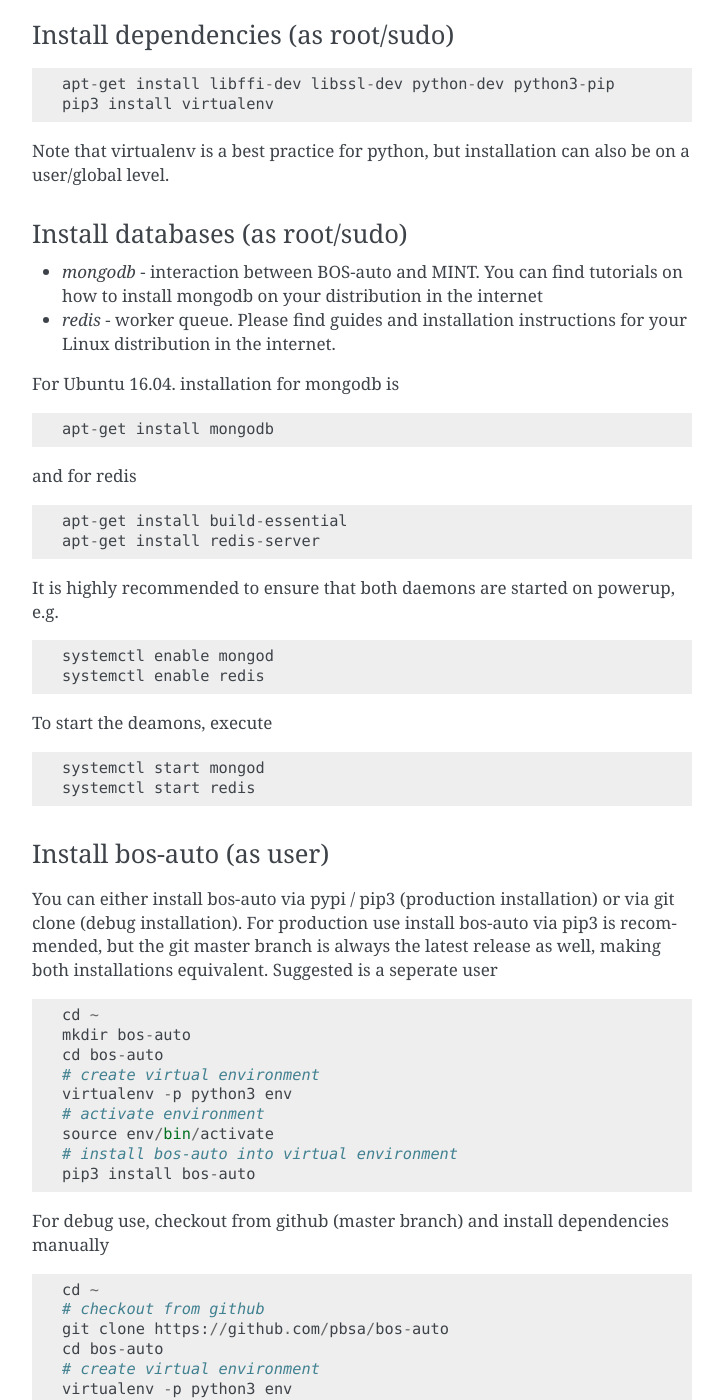
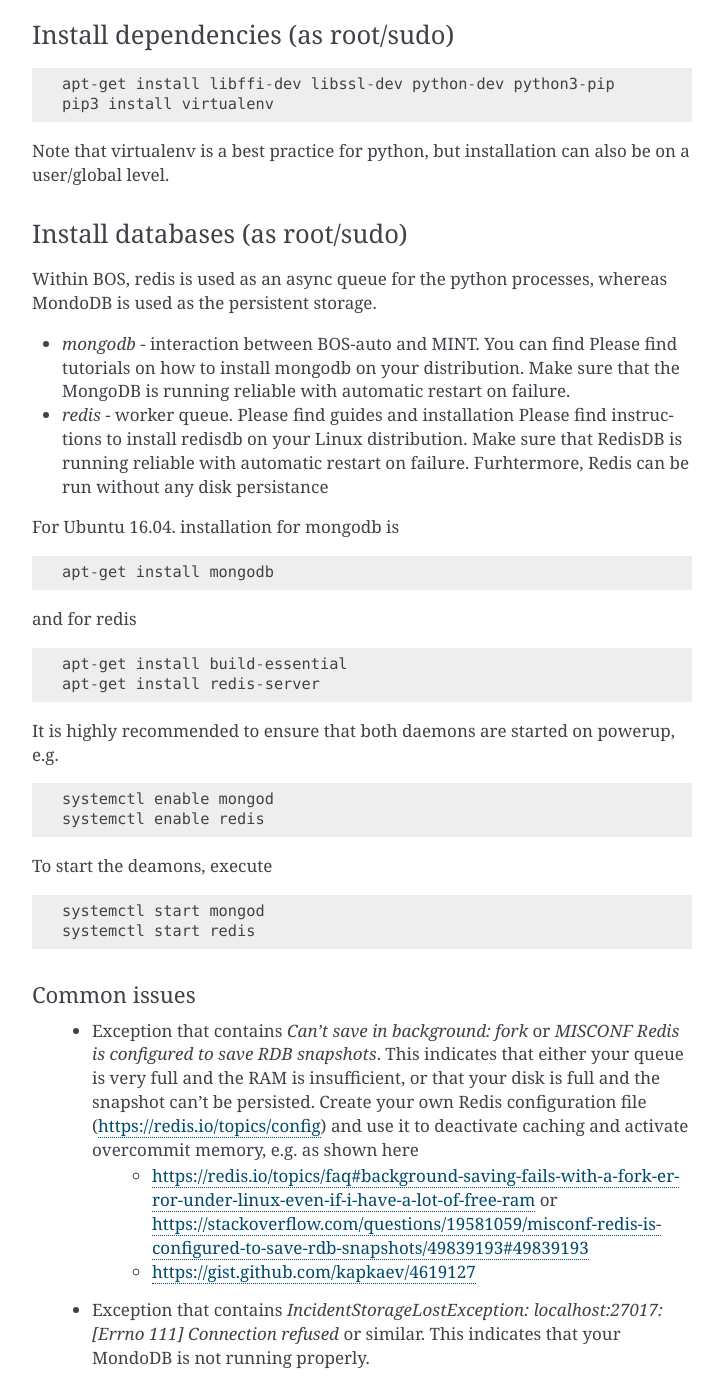
Before and after one commit to peerplays-network/bos-auto, a Sphinx documentation site: the page built from docs/installation.rst, in a window 1280 px wide and 1400 px high, scrolled down 1028 px. Shown: the whole window, without its empty margins (388-1111 px from the left). Built offline with Sphinx 7.4.7, drawn with Linux system fonts in a browser that asks for light colours; some of the changed text lies outside the part shown.

Commit message:
further refine docs
Signed-off-by: Stefan Schiessl <stefan.schiessl@blockchainprojectsbv.com>

```diff
--- a/docs/installation.rst
+++ b/docs/installation.rst
@@ -8,7 +8,7 @@
 also show how to use the command line tool for inspections.
 
 Overall Structure
-=================
+=====================
 
  .. image:: _static/flow.jpg
     :width: 600 px
@@ -33,11 +33,15 @@
 Install databases (as root/sudo)
 ---------------------------------------------------
 
+Within BOS, redis is used as an async queue for the python processes, whereas MondoDB is used as the persistent storage.
+
 * `mongodb` - interaction between BOS-auto and MINT. You can find
-  tutorials on how to install mongodb on your distribution in the
-  internet
+  Please find tutorials on how to install mongodb on your distribution.
+  Make sure that the MongoDB is running reliable with automatic restart on failure.
 * `redis` - worker queue. Please find guides and installation
-  instructions for your Linux distribution in the internet.
+  Please find instructions to install redisdb on your Linux distribution.
+  Make sure that RedisDB is running reliable with automatic restart on failure.
+  Furhtermore, Redis can be run without any disk persistance
 
 For Ubuntu 16.04. installation for mongodb is
 
@@ -67,6 +71,14 @@
     systemctl start mongod
     systemctl start redis
 
+
+Common issues
+________________
+
+ - Exception that contains `Can't save in background: fork` or `MISCONF Redis is configured to save RDB snapshots`. This indicates that either your queue is very full and the RAM is insufficient, or that your disk is full and the snapshot can't be persisted. Create your own Redis configuration file (https://redis.io/topics/config) and use it to deactivate caching and activate overcommit memory, e.g. as shown here
+     - https://redis.io/topics/faq#background-saving-fails-with-a-fork-error-under-linux-even-if-i-have-a-lot-of-free-ram or https://stackoverflow.com/questions/19581059/misconf-redis-is-configured-to-save-rdb-snapshots/49839193#49839193
+     - https://gist.github.com/kapkaev/4619127
+ - Exception that contains `IncidentStorageLostException: localhost:27017: [Errno 111] Connection refused` or similar. This indicates that your MondoDB is not running properly.
 
 Install bos-auto (as user)
 ---------------------------------------------------
@@ -122,7 +134,7 @@
 
 
 Configuration of bos-auto
-=========================
+==============================
 
 We now proceed with the steps required to setup bos-auto properly.
 
@@ -132,7 +144,7 @@
         with very high latency at best.
 
 Setup your python-peerplays wallet
-----------------------------------
+----------------------------------------
 
 ::
 
@@ -148,14 +160,14 @@
     # You will be prompted to enter your active private key for the witness
 
 Funding the account
--------------------
+-----------------------
 
 Since your witness account is going to create and approve proposals
 automatically, you need to ensure that the witness account is funded
 with PPY.
 
 Modify configuration
---------------------
+------------------------
 
 We now need to configure bos-auto.
 
@@ -171,13 +183,12 @@
    :literal:
 
 Spinning up bos-auto
-====================
+========================
 
 In the following, we are spinning up bos-auto and see if it works
 properly. To do so, we need to start three processes:
 
- - An endpoint that takes incident reports from the data proxy and stores them in mongodb as well as issues
-work for the worker via redis.
+ - An endpoint that takes incident reports from the data proxy and stores them in mongodb as well as issues work for the worker via redis.
  - The worker then takes those incidents and processes those.
  - The scheduler that handles postponed incidents.
 
@@ -186,7 +197,7 @@
 The commands shown are for production installation, for debug installation replace "bos-auto" with "python3 cli.py".
 
 Start the Endpoint
-------------------
+----------------------
 This is a basic setup and uses the flask built-in development server, see Production deployment below.
 
 ::
@@ -224,7 +235,7 @@
 ip address as well as the port that you have opened above.
 
 Production deployment
-______________
+_______________________
 
 Going into production mode, a witness may want to deploy the endpoint via UWSGI,
 create a local socket and hide it behind an SSL supported nginx that deals with a simple domain
@@ -256,7 +267,7 @@
 Nothing else needs to be done at this point
 
 Testing
-_______
+__________
 
 .. warning:: For testing, we highly recommend that you set the
            ``nobroadcast`` flag in ``config.yaml`` to ``True``!
```
